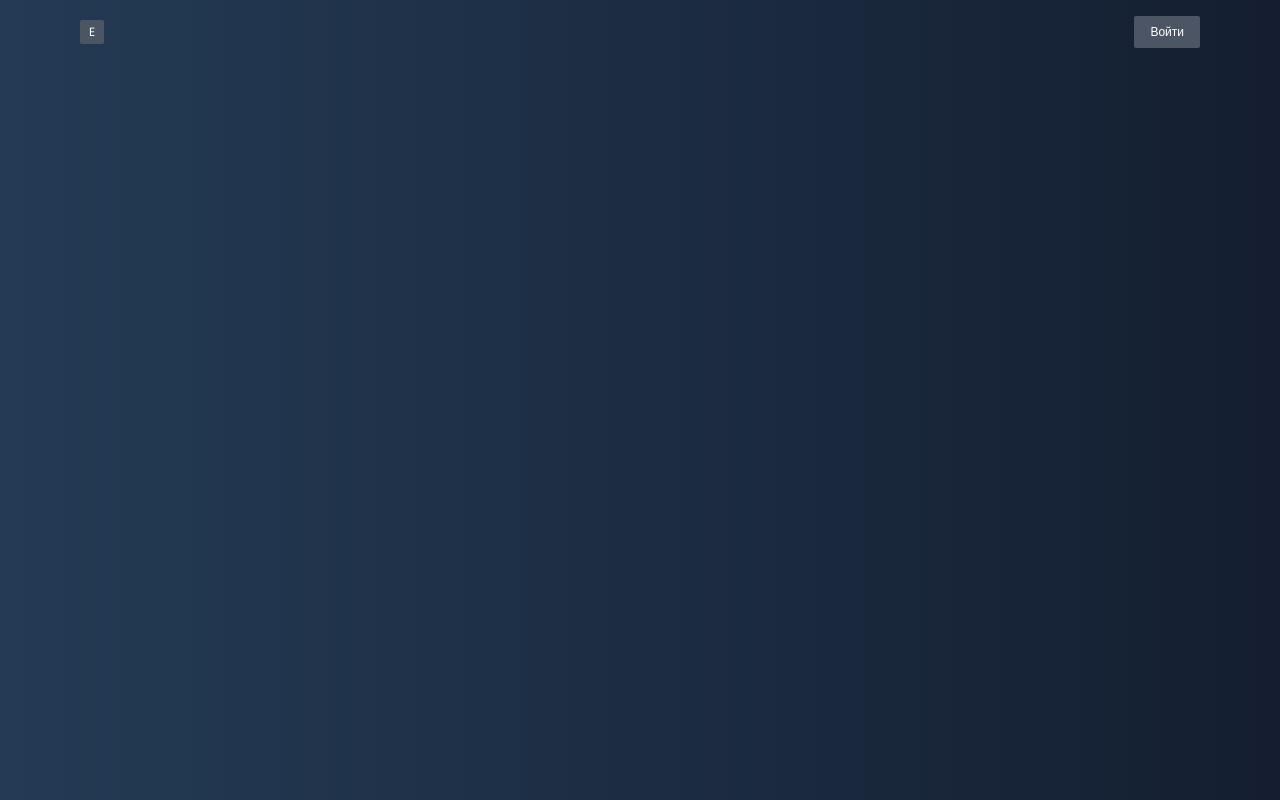
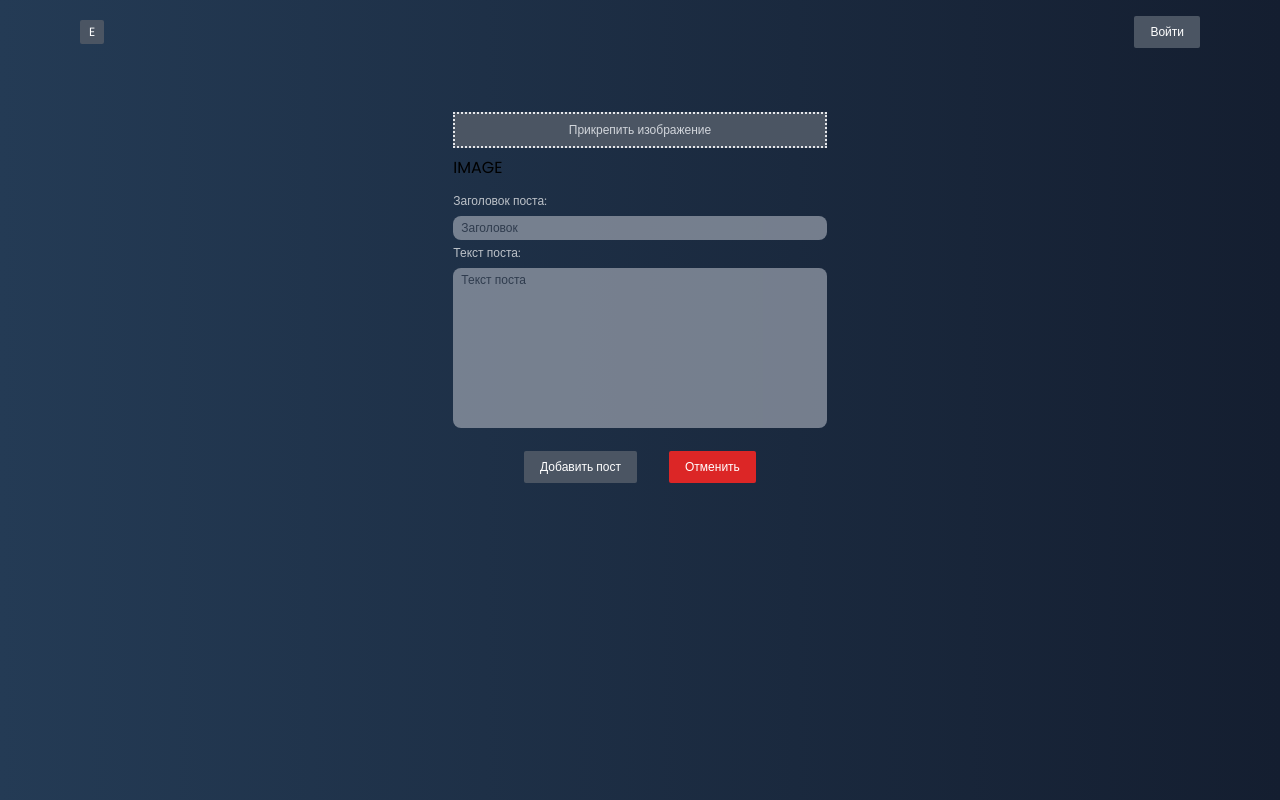
Before and after one commit to IImagII/clientposts, a React (Create React App) app: page /new in a window 1280 px wide. Built offline with nearby package versions, Linux system fonts and the light colour scheme; no server answers.

Commit message:
делаю созданеи постов с авторизацией

```diff
--- a/src/components/NavBar.jsx
+++ b/src/components/NavBar.jsx
@@ -1,12 +1,13 @@
 import React from 'react'
 import { useDispatch, useSelector } from 'react-redux'
-import { Link, NavLink } from 'react-router-dom'
+import { Link, NavLink, useNavigate } from 'react-router-dom'
 import { checkIsAuth, logout } from '../redux/features/auth/authSlice'
 import { toast } from 'react-toastify'
 
 export const NavBar = () => {
    const isAuth = useSelector(checkIsAuth)
    const dispatch = useDispatch()
+   const navigate = useNavigate()
 
    //это мы делаем функцию по выходу и очистки token берем из файла authSlice.js
    const logOutHandler = () => {
@@ -14,8 +15,10 @@ export const NavBar = () => {
       //очищаем наш localStorage
       window.localStorage.removeItem('token')
       toast('Вы вышли из системы')
+      navigate('/')
    }
 
+   //это мы делаем подсветку активных ссылок
    const activeStyles = {
       color: 'white',
    }
--- a/src/pages/AddPostPages.jsx
+++ b/src/pages/AddPostPages.jsx
@@ -1,5 +1,81 @@
-import React from 'react'
+import React, { useState } from 'react'
+import { useDispatch } from 'react-redux'
+import { createPost } from '../redux/features/post/postSlice'
 
 export const AddPostPages = () => {
-   return <div></div>
+   const [title, setTitle] = useState('') // делаем управляемый input
+   const [textArea, setTextArea] = useState('') // делаем управляемый input
+   const [image, setImage] = useState('') // делаем управляемый input image
+   const dispatch = useDispatch()
+
+   //создаем функцию по отправки постов на сервер
+   const handleSubmit = () => {
+      try {
+         // формируем для нашего поста форму для отправки
+         const data = new FormData()
+         // добавляем в обьект
+         data.append('title', title)
+         data.append('textArea', textArea)
+         data.append('image', image)
+
+         //обязательно передаем объект с параметрами как мы и писали в thunk
+         dispatch(createPost(data))
+      } catch (err) {
+         console.log(err)
+      }
+   }
+
+   //создаем функцию по оичстке формы
+   const deleteHandler = () => {
+      setTitle('')
+      setTextArea('')
+      setImage('')
+   }
+
+   return (
+      <form className='w-1/3 mx-auto py-10' onSubmit={e => e.preventDefault()}>
+         <label className='text-gray-300 py-2 bg-gray-600 text-xs mt-2 flex items-center justify-center border-2 border-dotted cursor-pointer'>
+            Прикрепить изображение
+            <input
+               type='file'
+               className='hidden'
+               onChange={e => setImage(e.target.files[0])}
+            />
+         </label>
+         <div className='flex object-cover py-2'>IMAGE</div>
+         <label className='text-xs text-white opacity-70'>
+            Заголовок поста:
+            <input
+               type='text'
+               placeholder='Заголовок'
+               value={title}
+               onChange={e => setTitle(e.target.value)}
+               className='mt-1 text-black w-full rounded-lg bg-gray-400 py-1 px-2 text-xs outline-none placeholder:text-gray-700'
+            />
+         </label>
+         <label className='text-xs text-white opacity-70'>
+            Текст поста:
+            <textarea
+               placeholder='Текст поста'
+               value={textArea}
+               onChange={e => setTextArea(e.target.value)}
+               className='mt-1 text-black w-full rounded-lg bg-gray-400 py-1 px-2 text-xs outline-none resize-none h-40 placeholder:text-gray-700'
+            />
+         </label>
+         <div className='flex gap-8 items-center justify-center mt-4'>
+            <button
+               onClick={handleSubmit}
+               className='flex justify-center items-center bg-gray-600 text-xs text-white rounded-sm py-2 px-4'
+            >
+               Добавить пост
+            </button>
+            <button
+               onClick={deleteHandler}
+               className='flex justify-center items-center bg-red-600 text-xs text-white rounded-sm py-2 px-4'
+            >
+               Отменить
+            </button>
+         </div>
+      </form>
+   )
 }
--- a/src/pages/LoginPage.jsx
+++ b/src/pages/LoginPage.jsx
@@ -1,13 +1,15 @@
 import React, { useEffect, useState } from 'react'
 import { useDispatch, useSelector } from 'react-redux'
 import { Link, useNavigate } from 'react-router-dom'
-import { loginUser } from '../redux/features/auth/authSlice'
+import { checkIsAuth, loginUser } from '../redux/features/auth/authSlice'
 import { toast } from 'react-toastify'
 
 export const LoginPage = () => {
    const [username, setUserName] = useState('') //делаем управляемые input
    const [password, setPassword] = useState('') //делаем управляемые input
    const dispatch = useDispatch()
+   const navigate = useNavigate()
+   const isAuth = useSelector(checkIsAuth)
 
    const { status } = useSelector(state => state.auth)
 
@@ -15,8 +17,11 @@ export const LoginPage = () => {
    useEffect(() => {
       if (status) {
          toast(status)
+         if (isAuth) {
+            navigate('/')
+         }
       }
-   }, [status])
+   }, [status, navigate, isAuth])
 
    //создаем функцию которая делат запрос на авторизацию
 
--- a/src/redux/features/auth/authSlice.js
+++ b/src/redux/features/auth/authSlice.js
@@ -7,7 +7,7 @@ const initialState = {
    isLoading: false,
    status: null,
 }
-
+// запрос на регистрацию
 export const registerUser = createAsyncThunk(
    //auth-берется из nane registerUser - берется из названия функции
    'auth/registerUser',
@@ -28,6 +28,7 @@ export const registerUser = createAsyncThunk(
       }
    }
 )
+// запросна авторизацию
 export const loginUser = createAsyncThunk(
    //auth-берется из nane registerUser - берется из названия функции
    'auth/loginUser',
@@ -48,6 +49,7 @@ export const loginUser = createAsyncThunk(
       }
    }
 )
+//запрос на получение профиля постов
 export const getMe = createAsyncThunk(
    //auth-берется из nane registerUser - берется из названия функции
    'auth/getMe',
--- /dev/null
+++ b/src/redux/features/post/postSlice.js
@@ -0,0 +1,44 @@
+import { createSlice, createAsyncThunk } from '@reduxjs/toolkit'
+import axios from '../../../utils/axios'
+
+const initialState = {
+   posts: [],
+   popularPosts: [],
+   loading: false,
+}
+
+// запрос на отправку постов
+export const createPost = createAsyncThunk(
+   //post-берется из nane addPost - берется из названия функции
+   'post/createPost',
+   async params => {
+      try {
+         //внимание мы тут импортируем не просто axios а уже модифицированную нами его версию свмотри выше
+         const { data } = await axios.post('/posts', params)
+         return data
+      } catch (err) {
+         console.log('err', err)
+      }
+   }
+)
+
+export const postSlice = createSlice({
+   name: 'post',
+   initialState,
+   reducers: {},
+   extraReducers: {
+      //Create posts
+      [createPost.pending]: state => {
+         state.loading = true
+      },
+      [createPost.fulfilled]: (state, action) => {
+         state.loading = false
+         state.posts.push(action.payload) // делаем так потомучто массив у нас будет просто пост поэтому целиком добавляем его через action.payload
+      },
+      [createPost.rejected]: state => {
+         state.loading = false
+      },
+   },
+})
+
+export default postSlice.reducer
--- a/src/redux/store.js
+++ b/src/redux/store.js
@@ -1,8 +1,10 @@
 import { configureStore } from '@reduxjs/toolkit'
 import authSlice from './features/auth/authSlice'
+import postSlice from './features/post/postSlice'
 
 export const store = configureStore({
    reducer: {
       auth: authSlice,
+      post: postSlice,
    },
 })
```
